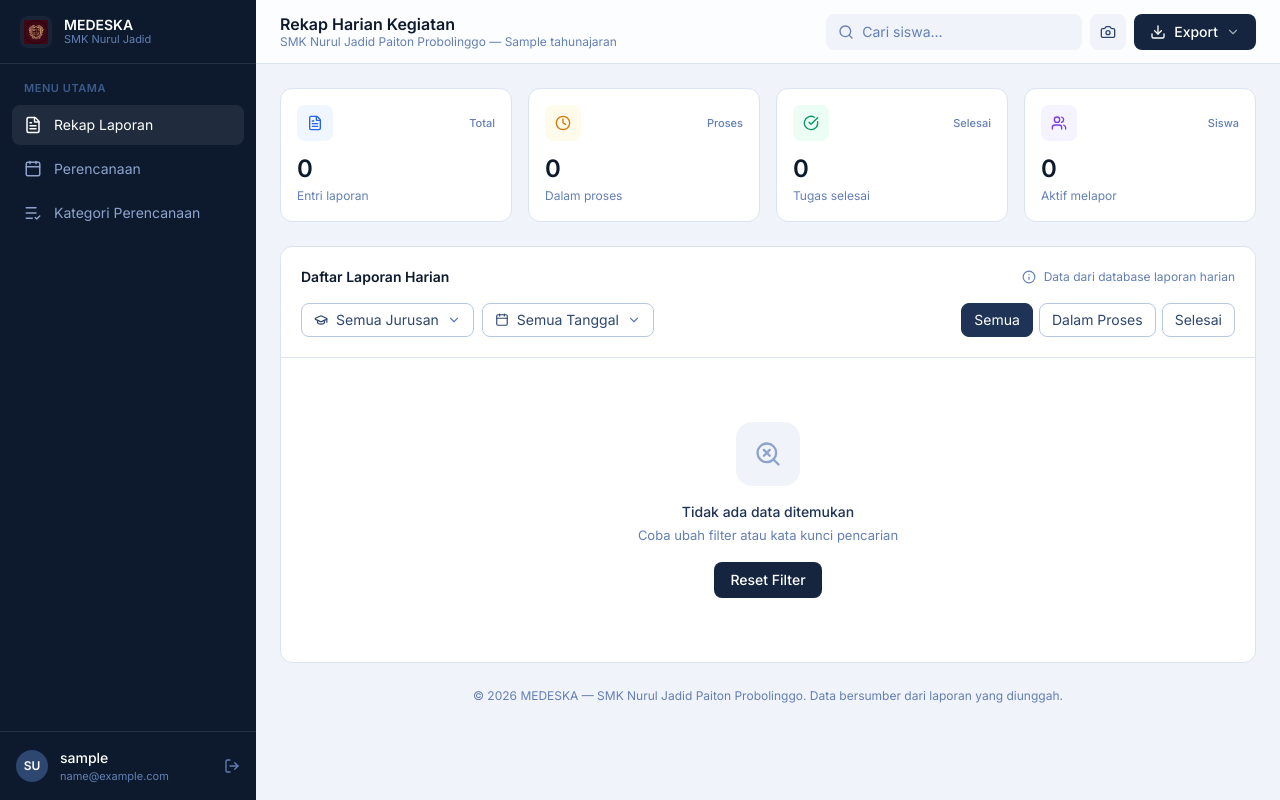
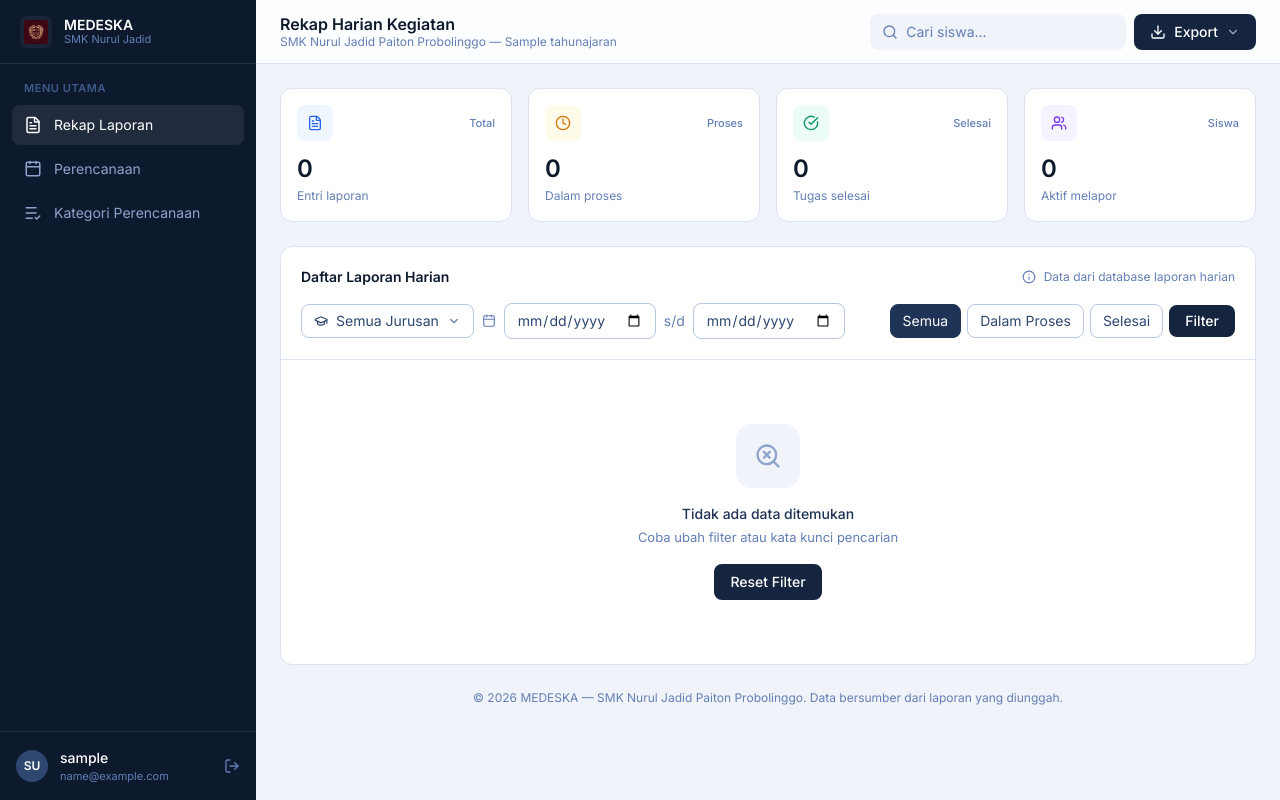
Before and after one commit to universalsigmateknologi/laporan-harian-v2, a Django app: page /laporan/rekap/ in a window 1280 px wide. Run offline with Django 5.2, Linux system fonts and the light colour scheme; a user stored in the database is signed in; tables that the repository leaves empty hold one stand-in row (values such as "Sample post"); parts of the project's set-up code (start-up, migrations or seed data) failed here and were passed over.

Commit message:
add a filtering features

```diff
--- a/laporan/templates/laporan/laporan.html
+++ b/laporan/templates/laporan/laporan.html
@@ -46,16 +46,15 @@
   <div class="flex items-center gap-2">
     <form method="get" action="{% url 'laporan:rekap_harian' %}" class="hidden md:flex items-center bg-navy-50 rounded-lg px-3 py-2 gap-2 w-64 focus-within:ring-2 focus-within:ring-navy-200 transition-all">
       {% if filters.jurusan != 'semua' %}<input type="hidden" name="jurusan" value="{{ filters.jurusan }}">{% endif %}
-      {% if filters.tanggal %}<input type="hidden" name="tanggal" value="{{ filters.tanggal }}">{% endif %}
+      {% if filters.tanggal_dari %}<input type="hidden" name="tanggal_dari" value="{{ filters.tanggal_dari }}">{% endif %}
+      {% if filters.tanggal_sampai %}<input type="hidden" name="tanggal_sampai" value="{{ filters.tanggal_sampai }}">{% endif %}
       {% if filters.status != 'semua' %}<input type="hidden" name="status" value="{{ filters.status }}">{% endif %}
+
       <i data-lucide="search" class="w-4 h-4 text-navy-400 shrink-0"></i>
       <input type="search" name="q" value="{{ filters.q }}" placeholder="Cari siswa..." class="bg-transparent text-sm text-navy-900 placeholder-navy-400 outline-none w-full">
     </form>
     <button type="button" onclick="toggleMobileSearch()" class="md:hidden w-9 h-9 rounded-lg bg-navy-50 hover:bg-navy-100 flex items-center justify-center transition-colors">
       <i data-lucide="search" class="w-4 h-4 text-navy-600"></i>
-    </button>
-    <button type="button" onclick="openScanner()" title="Scan QR Laporan" class="w-9 h-9 rounded-lg bg-navy-50 hover:bg-navy-100 flex items-center justify-center transition-colors">
-      <i data-lucide="camera" class="w-4 h-4 text-navy-600"></i>
     </button>
     {% if is_siswa %}
       {% if today_laporan %}
@@ -116,8 +115,10 @@
 <div id="mobileSearch" class="hidden md:hidden bg-white border-b border-navy-100 px-4 py-3">
   <form method="get" action="{% url 'laporan:rekap_harian' %}" class="flex items-center bg-navy-50 rounded-lg px-3 py-2 gap-2 focus-within:ring-2 focus-within:ring-navy-200 transition-all">
     {% if filters.jurusan != 'semua' %}<input type="hidden" name="jurusan" value="{{ filters.jurusan }}">{% endif %}
-    {% if filters.tanggal %}<input type="hidden" name="tanggal" value="{{ filters.tanggal }}">{% endif %}
+    {% if filters.tanggal_dari %}<input type="hidden" name="tanggal_dari" value="{{ filters.tanggal_dari }}">{% endif %}
+    {% if filters.tanggal_sampai %}<input type="hidden" name="tanggal_sampai" value="{{ filters.tanggal_sampai }}">{% endif %}
     {% if filters.status != 'semua' %}<input type="hidden" name="status" value="{{ filters.status }}">{% endif %}
+
     <i data-lucide="search" class="w-4 h-4 text-navy-400 shrink-0"></i>
     <input type="search" name="q" value="{{ filters.q }}" placeholder="Cari siswa..." class="bg-transparent text-sm text-navy-900 placeholder-navy-400 outline-none w-full">
   </form>
@@ -177,8 +178,8 @@
         <span>Data dari database laporan harian</span>
       </div>
     </div>
-
-    <div class="flex flex-wrap items-center gap-2">
+    <div>
+      <form method="get" action="{% url 'laporan:rekap_harian' %}" class="flex flex-wrap items-center gap-2">
         <div class="relative">
           <button type="button" onclick="toggleDropdown('jurusanDropdown')" class="flex items-center gap-2 px-3 py-1.5 rounded-lg border border-navy-200 text-sm text-navy-600 hover:border-navy-300 transition-colors">
             <i data-lucide="graduation-cap" class="w-3.5 h-3.5"></i>
@@ -193,25 +194,24 @@
           </div>
         </div>
 
-      <div class="relative">
-        <button type="button" onclick="toggleDropdown('tanggalDropdown')" class="flex items-center gap-2 px-3 py-1.5 rounded-lg border border-navy-200 text-sm text-navy-600 hover:border-navy-300 transition-colors">
-          <i data-lucide="calendar" class="w-3.5 h-3.5"></i>
-          <span>{{ tanggal_label }}</span>
-          <i data-lucide="chevron-down" class="w-3.5 h-3.5 text-navy-400"></i>
-        </button>
-        <div id="tanggalDropdown" class="hidden absolute top-full left-0 mt-1 w-56 bg-white rounded-lg border border-navy-200 shadow-lg py-1 z-20 max-h-60 overflow-y-auto">
-          <a href="{% url 'laporan:rekap_harian' %}?{% laporan_query tanggal='' %}" class="block w-full text-left px-3 py-2 text-sm text-navy-700 hover:bg-navy-50 transition-colors">Semua Tanggal</a>
-          {% for opt in tanggal_options %}
-          <a href="{% url 'laporan:rekap_harian' %}?{% laporan_query tanggal=opt.value %}" class="block w-full text-left px-3 py-2 text-sm text-navy-700 hover:bg-navy-50 transition-colors">{{ opt.label }}</a>
-          {% endfor %}
+        <div class="flex items-center gap-2">
+          <div class="flex items-center gap-2">
+            <i data-lucide="calendar" class="w-3.5 h-3.5 text-navy-400"></i>
+            <input type="date" name="tanggal_dari" value="{{ filters.tanggal_dari }}" class="px-3 py-1.5 rounded-lg border border-navy-200 text-sm text-navy-600 focus:outline-none focus:ring-2 focus:ring-navy-200">
+            <span class="text-navy-400 text-sm">s/d</span>
+            <input type="date" name="tanggal_sampai" value="{{ filters.tanggal_sampai }}" class="px-3 py-1.5 rounded-lg border border-navy-200 text-sm text-navy-600 focus:outline-none focus:ring-2 focus:ring-navy-200">
           </div>
         </div>
 
         <div class="flex items-center gap-1.5 ml-auto">
+          <input type="hidden" name="jurusan" value="{{ filters.jurusan }}">
+          <input type="hidden" name="q" value="{{ filters.q }}">
           <a href="{% url 'laporan:rekap_harian' %}?{% laporan_query status='semua' %}" class="filter-chip {% if filters.status == 'semua' %}active{% else %}text-navy-600{% endif %} px-3 py-1.5 rounded-lg border border-navy-200 text-sm transition-colors duration-150">Semua</a>
           <a href="{% url 'laporan:rekap_harian' %}?{% laporan_query status='dalam-proses' %}" class="filter-chip {% if filters.status == 'dalam-proses' %}active{% else %}text-navy-600{% endif %} px-3 py-1.5 rounded-lg border border-navy-200 text-sm transition-colors duration-150">Dalam Proses</a>
           <a href="{% url 'laporan:rekap_harian' %}?{% laporan_query status='selesai' %}" class="filter-chip {% if filters.status == 'selesai' %}active{% else %}text-navy-600{% endif %} px-3 py-1.5 rounded-lg border border-navy-200 text-sm transition-colors duration-150">Selesai</a>
+          <button type="submit" class="bg-navy-800 hover:bg-navy-900 text-white px-4 py-1.5 rounded-lg text-sm font-medium transition-colors">Filter</button>
         </div>
+      </form>
     </div>
 
     {% if has_active_filters %}
@@ -227,7 +227,7 @@
         {% if filter_labels.tanggal %}
         <span class="inline-flex items-center gap-1 px-2 py-0.5 rounded-md bg-navy-100 text-navy-700 text-[11px] font-medium">
           Tanggal: {{ filter_labels.tanggal }}
-          <a href="{% url 'laporan:rekap_harian' %}?{% laporan_query tanggal='' %}" class="hover:text-navy-900 ml-0.5">&times;</a>
+          <a href="{% url 'laporan:rekap_harian' %}?{% laporan_query tanggal_dari='' tanggal_sampai='' %}" class="hover:text-navy-900 ml-0.5">&times;</a>
         </span>
         {% endif %}
         {% if filter_labels.status %}
@@ -503,13 +503,6 @@
     if (e.target.id === 'slideshowOverlay') closeSlideshow();
   }
 
-  function openScanner() {
-    const input = document.getElementById('qrScanInput');
-    if (!input) return;
-    input.value = '';
-    input.click();
-  }
-
   async function handleQrFileInput(event) {
     const file = event.target.files?.[0];
     if (!file) return;
--- a/laporan/views.py
+++ b/laporan/views.py
@@ -31,7 +31,9 @@ from utils.utils import role_required
 def _parse_filters(request):
     return {
         "q": request.GET.get("q", "").strip(),
-        "tanggal": request.GET.get("tanggal", "").strip(),
+        "tanggal_dari": request.GET.get("tanggal_dari", "").strip(),
+        "tanggal_sampai": request.GET.get("tanggal_sampai", "").strip(),
+
         "jurusan": request.GET.get("jurusan", "").strip() or "semua",
         "status": request.GET.get("status", "").strip() or "semua",
     }
@@ -44,7 +46,8 @@ def _get_filtered_queryset(request):
     return apply_filters(
         qs,
         q=filters["q"],
-        tanggal=filters["tanggal"],
+        tanggal_dari=filters["tanggal_dari"],
+        tanggal_sampai=filters["tanggal_sampai"],
         jurusan=filters["jurusan"],
         status=filters["status"],
         laporan_id=request.GET.get("laporan_id", "").strip(),
@@ -195,7 +198,8 @@ def rekap_harian(request):
     filtered_qs = apply_filters(
         base_qs,
         q=filters["q"],
-        tanggal=filters["tanggal"],
+        tanggal_dari=filters["tanggal_dari"],
+        tanggal_sampai=filters["tanggal_sampai"],
         jurusan=filters["jurusan"],
         status=filters["status"],
     )
@@ -208,18 +212,19 @@ def rekap_harian(request):
     stats = get_rekap_stats(base_qs)
     filter_labels = get_filter_labels(filters)
 
+
     jurusan_label = "Semua Jurusan"
     if filters["jurusan"] and filters["jurusan"] != "semua":
         jurusan_label = filters["jurusan"].upper()
 
     tanggal_label = "Semua Tanggal"
-    if filters["tanggal"]:
-        for opt in tanggal_options:
-            if opt["value"] == filters["tanggal"]:
-                tanggal_label = opt["label"]
-                break
-        else:
-            tanggal_label = filters["tanggal"]
+    if filters.get("tanggal_dari") and filters.get("tanggal_sampai"):
+        tanggal_label = f"{filters['tanggal_dari']} s/d {filters['tanggal_sampai']}"
+    elif filters.get("tanggal_dari"):
+        tanggal_label = f"Dari {filters['tanggal_dari']}"
+    elif filters.get("tanggal_sampai"):
+        tanggal_label = f"Sampai {filters['tanggal_sampai']}"
+
 
     display_name = request.user.get_full_name() or request.user.username
 
@@ -295,7 +300,8 @@ def laporan_detail(request, pk):
     filtered_qs = apply_filters(
         base_qs,
         q=filters["q"],
-        tanggal=filters["tanggal"],
+        tanggal_dari=filters["tanggal_dari"],
+        tanggal_sampai=filters["tanggal_sampai"],
         jurusan=filters["jurusan"],
         status=filters["status"],
     )
```
Also changed, not shown: laporan/services/rekap.py (+45 -12 lines), static/css/output.css (+59 -57 lines). Lines whose indentation alone changed are shown as unchanged.
